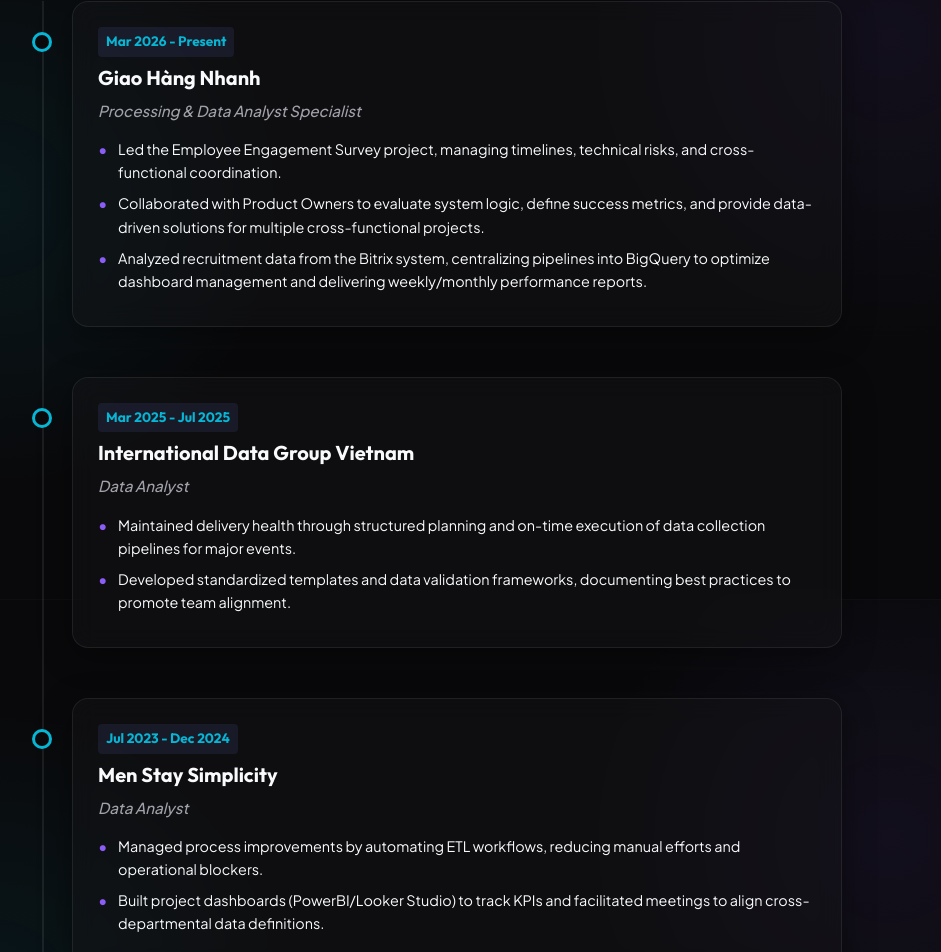
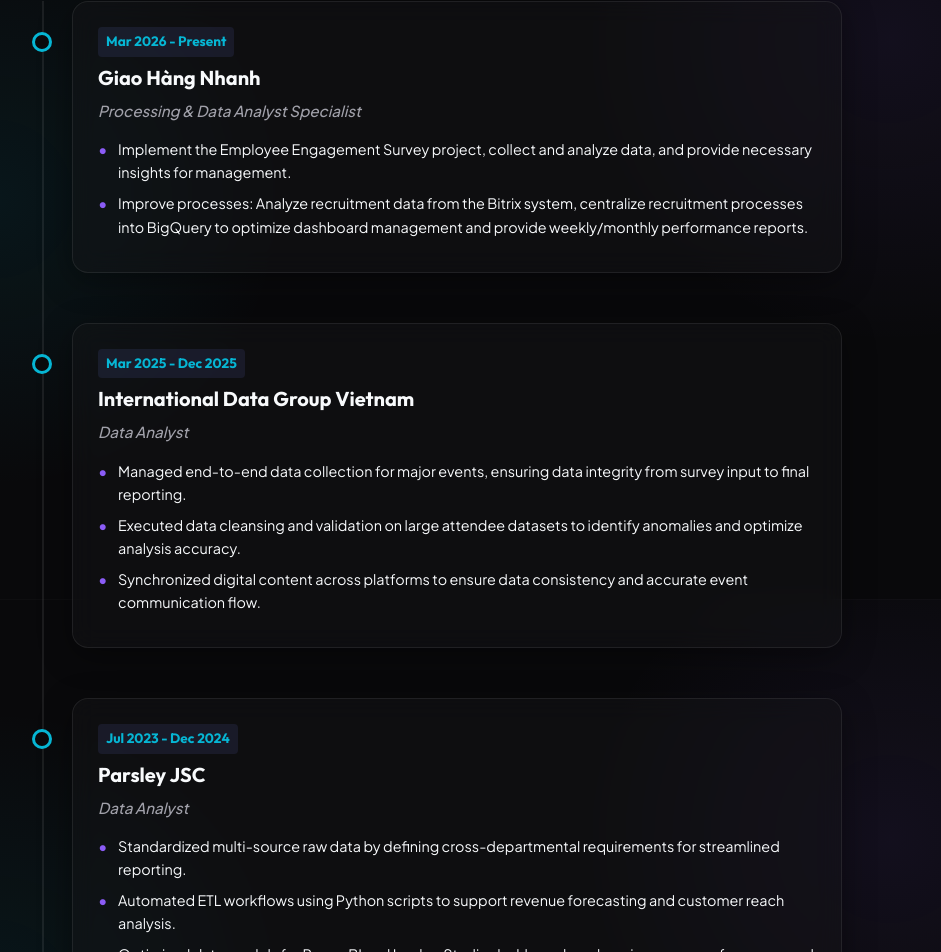
Before and after one commit to CterLQP/LQP-Portfolio-Web, a Next.js app: page / in a window 1280 px wide. Shown: the part 1801-2753 px from the top of the page, without its empty margins (198-1139 px from the left). Built offline with nearby package versions, Linux system fonts and the light colour scheme.

Commit message:
Update work experience based on new CV

```diff
--- a/src/app/page.js
+++ b/src/app/page.js
@@ -321,16 +321,7 @@
                 {t.exp2_desc3 && <li>{t.exp2_desc3}</li>}
               </ul>
             </div>
-            <div className="timeline-item reveal" style={{ transitionDelay: "0.4s" }}>
-              <div className="timeline-date">{t.exp1_date}</div>
-              <h3 className="timeline-title">{t.exp1_company}</h3>
-              <p className="timeline-pos">{t.exp1_position}</p>
-              <ul className="timeline-desc">
-                <li>{t.exp1_desc1}</li>
-                {t.exp1_desc2 && <li>{t.exp1_desc2}</li>}
-                {t.exp1_desc3 && <li>{t.exp1_desc3}</li>}
-              </ul>
-            </div>
+
           </div>
         </div>
       </section>
--- a/src/data/translations.js
+++ b/src/data/translations.js
@@ -43,9 +43,9 @@
       exp_ghn_date: "Mar 2026 - Present",
       exp_ghn_company: "Giao Hàng Nhanh",
       exp_ghn_position: "Processing & Data Analyst Specialist",
-      exp_ghn_desc1: "Led the Employee Engagement Survey project, managing timelines, technical risks, and cross-functional coordination.",
-      exp_ghn_desc2: "Collaborated with Product Owners to evaluate system logic, define success metrics, and provide data-driven solutions for multiple cross-functional projects.",
-      exp_ghn_desc3: "Analyzed recruitment data from the Bitrix system, centralizing pipelines into BigQuery to optimize dashboard management and delivering weekly/monthly performance reports.",
+      exp_ghn_desc1: "Implement the Employee Engagement Survey project, collect and analyze data, and provide necessary insights for management.",
+      exp_ghn_desc2: "Improve processes: Analyze recruitment data from the Bitrix system, centralize recruitment processes into BigQuery to optimize dashboard management and provide weekly/monthly performance reports.",
+      exp_ghn_desc3: "",
 
       project_ghn_title: "[Python] HR & Ops Analytics Dashboard",
       tag_ibcs: "IBCS",
@@ -75,24 +75,24 @@
       tag_ml: "Machine Learning",
       tag_powerbi: "Power BI",
       tag_tkinter: "Tkinter",
-      exp1_date: "Dec 2021 - Feb 2025",
-      exp1_company: "Men Stay Simplicity",
-      exp1_position: "(Part-time) E-commerce Operations",
-      exp1_desc1: "Tracked operational metrics across e-commerce platforms and proactively resolved customer/logistics issues with a high ownership mindset.",
+      exp1_date: "",
+      exp1_company: "",
+      exp1_position: "",
+      exp1_desc1: "",
       exp1_desc2: "",
       exp1_desc3: "",
       exp2_date: "Jul 2023 - Dec 2024",
-      exp2_company: "Men Stay Simplicity",
+      exp2_company: "Parsley JSC",
       exp2_position: "Data Analyst",
-      exp2_desc1: "Managed process improvements by automating ETL workflows, reducing manual efforts and operational blockers.",
-      exp2_desc2: "Built project dashboards (PowerBI/Looker Studio) to track KPIs and facilitated meetings to align cross-departmental data definitions.",
-      exp2_desc3: "",
-      exp3_date: "Mar 2025 - Jul 2025",
+      exp2_desc1: "Standardized multi-source raw data by defining cross-departmental requirements for streamlined reporting.",
+      exp2_desc2: "Automated ETL workflows using Python scripts to support revenue forecasting and customer reach analysis.",
+      exp2_desc3: "Optimized data models for Power BI and Looker Studio dashboards, enhancing query performance and data accuracy.",
+      exp3_date: "Mar 2025 - Dec 2025",
       exp3_company: "International Data Group Vietnam",
       exp3_position: "Data Analyst",
-      exp3_desc1: "Maintained delivery health through structured planning and on-time execution of data collection pipelines for major events.",
-      exp3_desc2: "Developed standardized templates and data validation frameworks, documenting best practices to promote team alignment.",
-      exp3_desc3: "",
+      exp3_desc1: "Managed end-to-end data collection for major events, ensuring data integrity from survey input to final reporting.",
+      exp3_desc2: "Executed data cleansing and validation on large attendee datasets to identify anomalies and optimize analysis accuracy.",
+      exp3_desc3: "Synchronized digital content across platforms to ensure data consistency and accurate event communication flow.",
       edu_school: "Hoa Sen University",
       edu_time: "2021 - 2025",
       edu_degree: "Management Information Systems",
@@ -184,9 +184,9 @@
       exp_ghn_date: "Tháng 3 2026 - Hiện tại",
       exp_ghn_company: "Giao Hàng Nhanh",
       exp_ghn_position: "Chuyên viên Phân tích Quy trình và Dữ liệu",
-      exp_ghn_desc1: "Dẫn dắt dự án Khảo sát mức độ Gắn kết của Nhân viên, quản lý tiến độ, rủi ro kỹ thuật và phối hợp liên phòng ban.",
-      exp_ghn_desc2: "Hợp tác với các Product Owner để đánh giá logic hệ thống, xác định tiêu chí thành công và đưa ra giải pháp dữ liệu cho nhiều dự án đa chức năng khác nhau.",
-      exp_ghn_desc3: "Phân tích dữ liệu tuyển dụng từ hệ thống Bitrix, chuyển đổi luồng dữ liệu sang BigQuery để quản lý và tối ưu hóa dashboard, đồng thời báo cáo hiệu suất theo tuần và tháng.",
+      exp_ghn_desc1: "Thực hiện dự án Khảo sát mức độ gắn kết của nhân viên, thu thập và phân tích dữ liệu, cung cấp thông tin chi tiết cần thiết cho ban quản lý.",
+      exp_ghn_desc2: "Cải tiến quy trình: Phân tích dữ liệu tuyển dụng từ hệ thống Bitrix, tập trung hóa quy trình tuyển dụng vào BigQuery để tối ưu quản lý dashboard và cung cấp báo cáo hiệu suất hàng tuần/tháng.",
+      exp_ghn_desc3: "",
 
       project_ghn_title: "[Python] Bảng điều khiển Phân tích Nhân sự & Vận hành",
       tag_ibcs: "IBCS",
@@ -216,24 +216,24 @@
       tag_ml: "Học máy",
       tag_powerbi: "Power BI",
       tag_tkinter: "Tkinter",
-      exp1_date: "Tháng 12 2021 - Tháng 2 2025",
-      exp1_company: "Men Stay Simplicity",
-      exp1_position: "(Bán thời gian) Vận hành Thương mại điện tử",
-      exp1_desc1: "Theo dõi các chỉ số vận hành trên các nền tảng thương mại điện tử và chủ động giải quyết các vấn đề về khách hàng/logistics với tinh thần làm chủ cao.",
+      exp1_date: "",
+      exp1_company: "",
+      exp1_position: "",
+      exp1_desc1: "",
       exp1_desc2: "",
       exp1_desc3: "",
       exp2_date: "Tháng 7 2023 - Tháng 12 2024",
-      exp2_company: "Men Stay Simplicity",
+      exp2_company: "Parsley JSC",
       exp2_position: "Chuyên viên Phân tích Dữ liệu",
-      exp2_desc1: "Quản lý cải tiến quy trình bằng cách tự động hóa các luồng công việc ETL, giảm bớt nỗ lực thủ công và các trở ngại vận hành.",
-      exp2_desc2: "Xây dựng các bảng điều khiển dự án (PowerBI/Looker Studio) để theo dõi KPI và điều phối các cuộc họp để thống nhất định nghĩa dữ liệu liên phòng ban.",
-      exp2_desc3: "",
-      exp3_date: "Tháng 3 2025 - Tháng 7 2025",
+      exp2_desc1: "Chuẩn hóa dữ liệu thô từ nhiều nguồn bằng cách xác định các yêu cầu liên phòng ban để hợp lý hóa việc báo cáo.",
+      exp2_desc2: "Tự động hóa luồng công việc ETL bằng các tập lệnh Python để hỗ trợ dự báo doanh thu và phân tích phạm vi tiếp cận khách hàng.",
+      exp2_desc3: "Tối ưu hóa mô hình dữ liệu cho các dashboard Power BI và Looker Studio, nâng cao hiệu suất truy vấn và độ chính xác của dữ liệu.",
+      exp3_date: "Tháng 3 2025 - Tháng 12 2025",
       exp3_company: "International Data Group Vietnam",
       exp3_position: "Chuyên viên Phân tích Dữ liệu",
-      exp3_desc1: "Duy trì trạng thái giao hàng thông qua việc lập kế hoạch có cấu trúc và thực thi đúng hạn các luồng thu thập dữ liệu cho các sự kiện lớn.",
-      exp3_desc2: "Phát triển các mẫu chuẩn hóa và khung kiểm tra dữ liệu, ghi chép lại các phương pháp tối ưu để thúc đẩy sự thống nhất trong đội nhóm.",
-      exp3_desc3: "",
+      exp3_desc1: "Quản lý việc thu thập dữ liệu từ đầu đến cuối cho các sự kiện lớn, đảm bảo tính toàn vẹn của dữ liệu từ đầu vào khảo sát đến báo cáo cuối cùng.",
+      exp3_desc2: "Thực hiện làm sạch và xác thực dữ liệu trên các tập dữ liệu người tham dự lớn để xác định các điểm bất thường và tối ưu hóa độ chính xác của phân tích.",
+      exp3_desc3: "Đồng bộ hóa nội dung kỹ thuật số trên các nền tảng để đảm bảo tính nhất quán của dữ liệu và luồng giao tiếp sự kiện chính xác.",
       edu_school: "Đại học Hoa Sen",
       edu_time: "2021 - 2025",
       edu_degree: "Hệ thống Thông tin Quản lý",
@@ -294,21 +294,19 @@
   I started my career early during my sophomore year (2nd year of university). By balancing flexible work schedules with academic studies and applying classroom knowledge directly to real-world projects at Parsley and IDG, I effectively accumulated nearly 2 years of professional experience before graduation.
 
 Experience:
-1. Giao Hàng Nhanh - Processing & Data Analyst Specialist (Mar 2026 - Present)
-   - Led the Employee Engagement Survey project, managed timelines and technical risks.
-   - Collaborated with Product Owners to evaluate system logic, define success metrics, and provide data-driven solutions for multiple cross-functional projects.
-   - Analyzed recruitment data from the Bitrix system, centralizing pipelines into BigQuery to optimize dashboard management and delivering weekly/monthly performance reports.
+1. Giao Hang Nhanh JSC - Processing & Data Analyst Specialist (Mar 2026 - Present)
+   - Implement the Employee Engagement Survey project, collect and analyze data, and provide necessary insights for management.
+   - Improve processes: Analyze recruitment data from the Bitrix system, centralize recruitment processes into BigQuery to optimize dashboard management and provide weekly/monthly performance reports.
 
-2. International Data Group Vietnam - Data Analyst (Mar 2025 - Jul 2025)
-   - Maintained delivery health through structured planning of data collection pipelines.
-   - Developed standardized templates and data validation frameworks.
+2. International Data Group Vietnam - Data Analyst (Mar 2025 - Dec 2025)
+   - Managed end-to-end data collection for major events, ensuring data integrity from survey input to final reporting.
+   - Executed data cleansing and validation on large attendee datasets to identify anomalies and optimize analysis accuracy.
+   - Synchronized digital content across platforms to ensure data consistency and accurate event communication flow.
 
-3. Men Stay Simplicity - Data Analyst (Jul 2023 - Dec 2024)
-   - Managed process improvements by automating ETL workflows.
-   - Built project dashboards (PowerBI/Looker Studio) to track KPIs.
-
-4. Men Stay Simplicity - (Part-time) E-commerce Operations (Dec 2021 - Feb 2025)
-   - Tracked operational metrics across e-commerce platforms and resolved customer/logistics issues.
+3. Parsley JSC - Data Analyst (Jul 2023 - Dec 2024)
+   - Standardized multi-source raw data by defining cross-departmental requirements for streamlined reporting.
+   - Automated ETL workflows using Python scripts to support revenue forecasting and customer reach analysis.
+   - Optimized data models for Power BI and Looker Studio dashboards, enhancing query performance and data accuracy.
 
 Skills:
 - Programming & Databases: Python, SQL, HTML/CSS, JavaScript.
```
